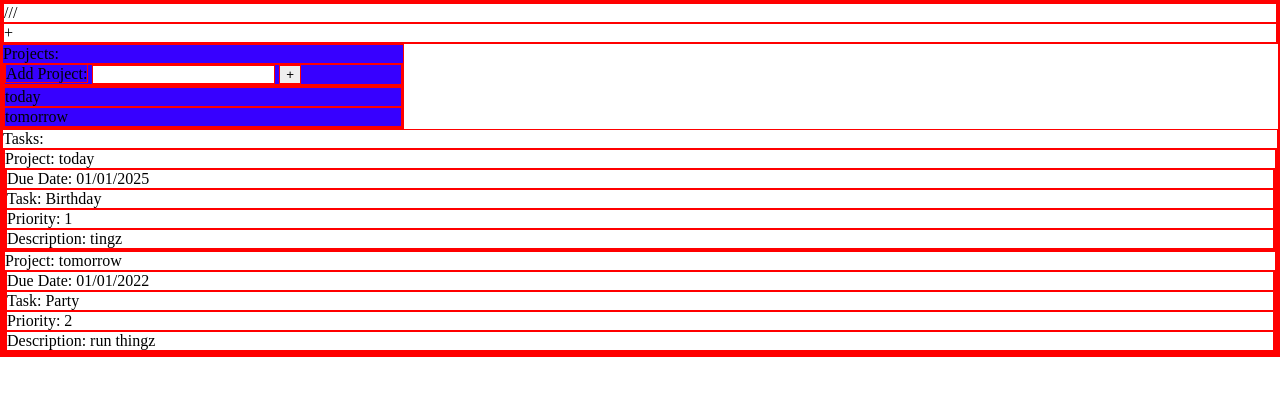
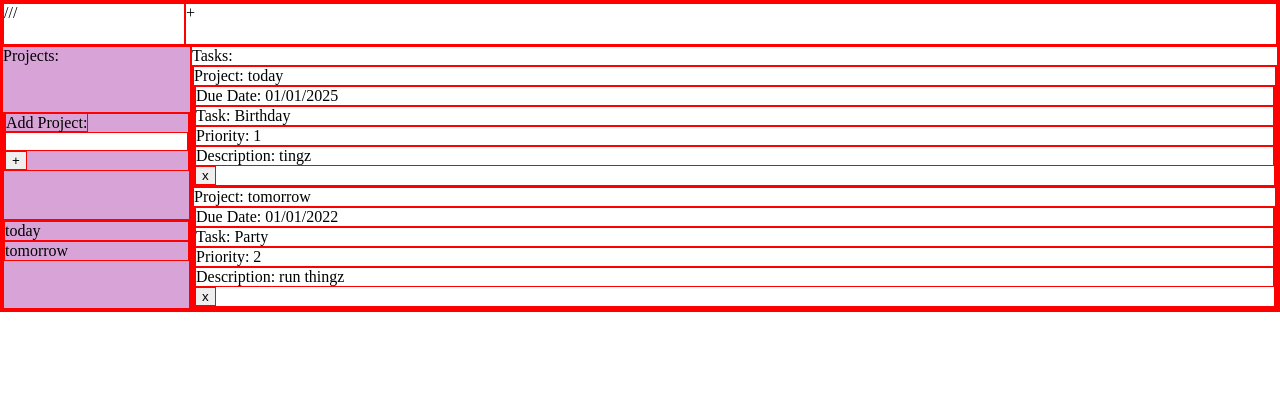
Before and after one commit to LecDoit/ToDoList, a plain HTML site: page index.html in a window 1280 px wide. Drawn offline with Linux system fonts and the light colour scheme.

Commit message:
delete button and functionality added to tasks

```diff
--- /dev/null
+++ b/js/deleteButton.js
@@ -0,0 +1,31 @@
+
+import * as taskFunction from './taskFunction.js'
+import * as listOfTasks from './listOfTasks.js'
+
+let deleteButtonTaskFunction = function(){
+    let delbut = document.querySelectorAll('.del-but')
+    delbut.forEach(function(x){
+        x.addEventListener('click',function(){
+
+
+            let datasetForX = x.dataset.name
+
+            let index = taskFunction.tasks.findIndex(function(o){
+                return o.id ==datasetForX
+
+            })
+            if (index !== -1){
+                taskFunction.tasks.splice(index,1);
+
+                listOfTasks.genGridFunction()
+            } else{
+                console.log('wrong!')
+            }
+
+        })
+
+    })
+
+};
+
+export{deleteButtonTaskFunction}
--- /dev/null
+++ b/js/genKey.js
@@ -0,0 +1,9 @@
+// function that generated random number to id
+let genKey = function(){
+    let randomNumber = Math.floor(Math.random()*10000)
+    let randomDate = Date.now()
+    let randomKey = randomNumber*randomDate
+    return randomKey
+};
+
+export{genKey}
--- a/js/listOfTasks.js
+++ b/js/listOfTasks.js
@@ -1,6 +1,10 @@
 import * as projectFunction from './projectFunction.js'
 import * as taskFunction from './taskFunction.js'
 import * as domObj from './domObjects.js'
+import { genKey } from './genKey.js'
+import * as deleteFunc from './deleteButton.js'
+
+
 
 
 //function that generated the grid of items
@@ -21,6 +25,10 @@ let genGridFunction = function(){
                 let titleContainter = document.createElement('div')
                 let descriptionContainter = document.createElement('div')
                 let priorityContainter = document.createElement('div')
+                let taskDelButton = document.createElement('button')
+
+                taskDelButton.textContent = 'x'
+                taskDelButton.setAttribute('class','del-but')
 
 
                 dateContainter.innerHTML = ('Due Date: ') + (taskFunction.tasks[j].date)
@@ -33,7 +41,12 @@ let genGridFunction = function(){
                 taskContainter.appendChild(priorityContainter)
                 taskContainter.appendChild(descriptionContainter)
 
+                taskDelButton.dataset.name = taskFunction.tasks[j].id
+                taskContainter.dataset.name = taskFunction.tasks[j].id
+                taskContainter.appendChild(taskDelButton)
+
                 projectContainter.appendChild(taskContainter)
+                deleteFunc.deleteButtonTaskFunction()
             }
         }
     }
@@ -42,4 +55,6 @@ let genGridFunction = function(){
 genGridFunction()
 
 
+
+
 export{genGridFunction}
--- a/js/main.js
+++ b/js/main.js
@@ -1,5 +1,6 @@
-
+import {genKey} from './genKey.js'
 import * as listOfTasks from './listOfTasks.js'
+import * as deleteFunc from './deleteButton.js'
 import * as projectFunction from './projectFunction.js'
 import {addTask} from './taskFunction.js'
 import * as openTaskWindow from './openNewTaskWindowFunction.js'
--- a/js/taskFunction.js
+++ b/js/taskFunction.js
@@ -7,25 +7,29 @@ import {taskDate,
     tasks
 } from './domObjects.js'
 
+
 import {genGridFunction} from './listOfTasks.js'
+import {genKey} from './genKey.js'
 
 
 
 
 
-let taskFactory = function(date, title, description,project,priority){
-    return {date, title, description,project,priority}
+let taskFactory = function(id,date, title, description,project,priority){
+    return {id,date, title, description,project,priority}
 }
 
-let faketask = taskFactory('01/01/2025','Birthday',' tingz','today','1')
-let faketask2 = taskFactory('01/01/2022','Party','run thingz','tomorrow','2')
+let faketask = taskFactory('123','01/01/2025','Birthday',' tingz','today','1')
+let faketask2 = taskFactory('456','01/01/2022','Party','run thingz','tomorrow','2')
 tasks.push(faketask,faketask2)
 
 
 let addTask = (function(){
     addButton.addEventListener('click',function(ev){
         ev.preventDefault();
-        let tempTask = taskFactory(taskDate.value,
+        let tempTask = taskFactory(
+                            genKey(),
+                            taskDate.value,
                             taskTitle.value,
                             taskDesc.value,
                             taskProject.value,
--- a/style.css
+++ b/style.css
@@ -6,34 +6,43 @@
 
 body{
     display: grid;
+    grid-template-columns: 1fr 6fr;
+    grid-template-rows: 1fr 6fr;
 }
 
 #top{
- /* position:fixed;
- top: 0;
- width: 100%;
- background-color: purple;
- height: 25px ;
+
  display: grid;
- grid-template-columns: 1fr 1fr; */
+ grid-template-columns: 1fr 6fr;
+
+ grid-row-start: 0;
+ grid-row-end: 0;
+
+ grid-column-start: 1;
+ grid-column-end: 3;
 
 
 }
 
 #left{
-    /* position: fixed; */
-    /* top: 25px;
-    height: 100%; */
-    /* width: 200px; */
-    /* background-color: purple; */
+
+    background-color: rgb(216, 164, 216);
+    display: grid;
+    grid-row-start: 2;
+    grid-row-end: 2;
+
+    grid-column-start: 1;
+    grid-column-end: 1;
 }
 
 #main{
-    /* position: fixed;
-    top: 25px;
-    left:200px ;
-    width: 100vw;
-    height: 100vh; */
+
+    display: grid;
+    grid-row-start: 2;
+    grid-row-end: 2;
+
+    grid-column-start: 2;
+    grid-column-end: 2;
 }
 
 #form {
@@ -62,16 +71,10 @@ body{
 }
 
 .hid{
-    background-color: aqua;
-    width: 0px;
+    display: none !important;
 
-    transition: 1s;
 }
 
 .vis{
-    background-color: rgb(55, 0, 255);
-    width: 400px;
-    transition: 1s;
-
-
+    display: grid;
 }
```
